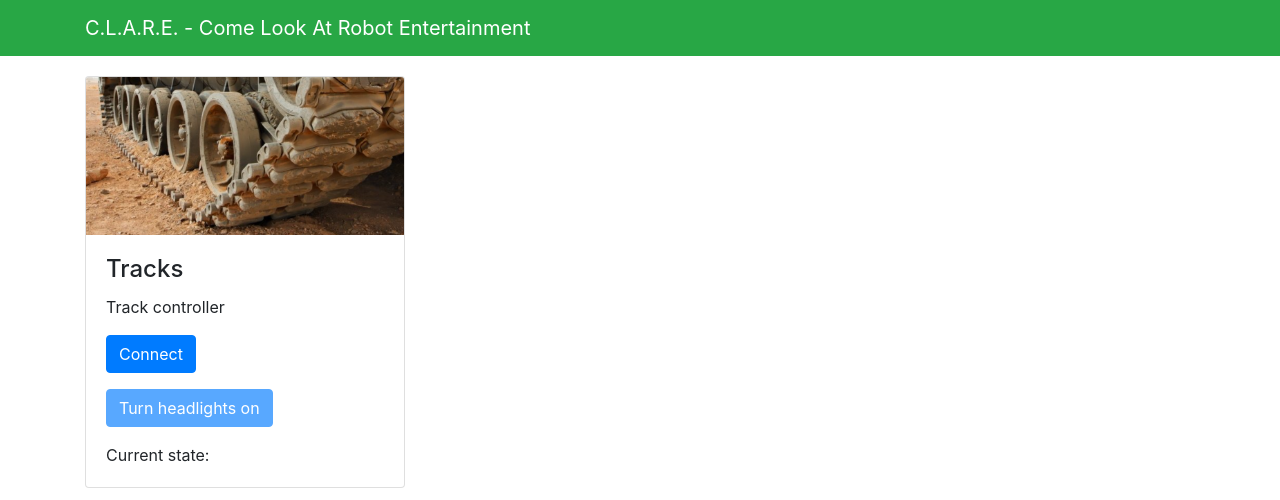
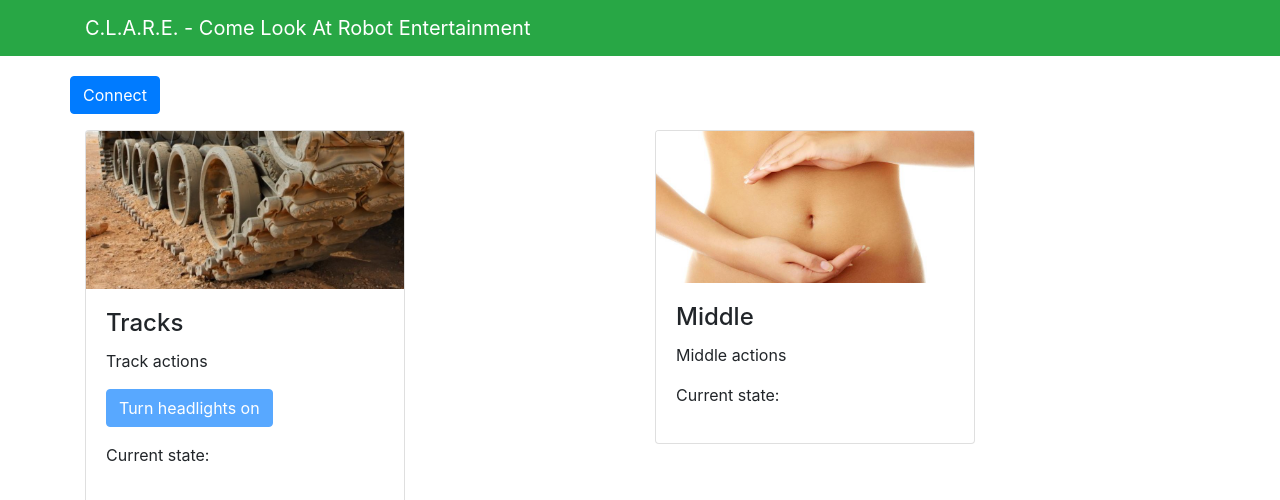
Before and after one commit to dgorissen/arduino, a Vue app in the folder clare/brain/client/: page / in a window 1280 px wide. Shown: the top 500 px of the page. Built offline with nearby package versions, Linux system fonts and the light colour scheme; no server answers.

Commit message:
Add working card for middle

```diff
--- a/clare/brain/client/src/components/Cards.vue
+++ b/clare/brain/client/src/components/Cards.vue
@@ -1,5 +1,15 @@
 <template>
   <b-container>
+    <b-row>
+      <b-button
+        :disabled="connected"
+        v-on:click="connect()"
+        variant="primary"
+        >Connect</b-button
+      >
+    </b-row>
+    <p />
+
     <b-row>
       <b-col l="4">
         <b-card
@@ -11,13 +21,7 @@
           style="max-width: 20rem"
           class="mb-2"
         >
-          <b-card-text>Track controller</b-card-text>
-          <b-button
-            :disabled="connected"
-            v-on:click="connect()"
-            variant="primary"
-            >Connect</b-button
-          >
+          <b-card-text>Track actions</b-card-text>
           <p />
           <b-button
             :disabled="!connected"
@@ -26,9 +30,28 @@
             >Turn headlights {{ headlightActionStr() }}</b-button
           >
           <p />
-          Current state: {{ state }}
+          Current state:
+          <b-table stacked :items="[track_state]"></b-table>
         </b-card>
       </b-col>
+
+      <b-col l="4">
+        <b-card
+          title="Middle"
+          img-src="../assets/img/middle.png"
+          img-alt="Image"
+          img-top
+          tag="article"
+          style="max-width: 20rem"
+          class="mb-2"
+        >
+          <b-card-text>Middle actions</b-card-text>
+          <p />
+          Current state:
+          <b-table stacked :items="[middle_state]"></b-table>
+        </b-card>
+      </b-col>
+
     </b-row>
   </b-container>
 </template>
@@ -42,7 +65,8 @@ export default {
     return {
       headlights: false,
       connected: false,
-      state: "",
+      track_state: "",
+      middle_state: "",
     };
   },
   watch: {
@@ -99,11 +123,21 @@ export default {
           axios
           .get(api + "/tracks/state")
           .then((response) => {
-            this.state = response.data;
+            this.track_state = response.data;
           })
           .catch((err) => {
             console.log(err);
-            this.state = 'Failed to get state';
+            this.track_state = 'Failed to get state';
+          });
+
+          axios
+          .get(api + "/middle/state")
+          .then((response) => {
+            this.middle_state = response.data;
+          })
+          .catch((err) => {
+            console.log(err);
+            this.middle_state = 'Failed to get state';
           });
         }
     }, 2000);
```
Also changed, not shown: clare/brain/client/src/assets/img/middle.png (added).
